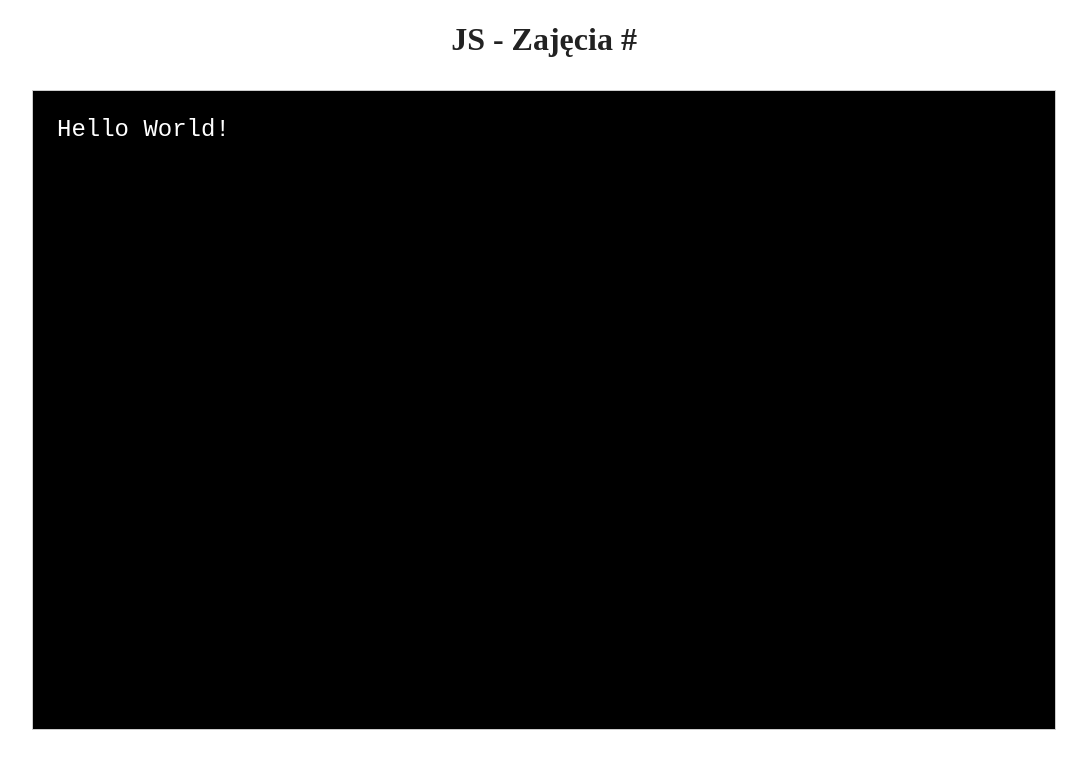
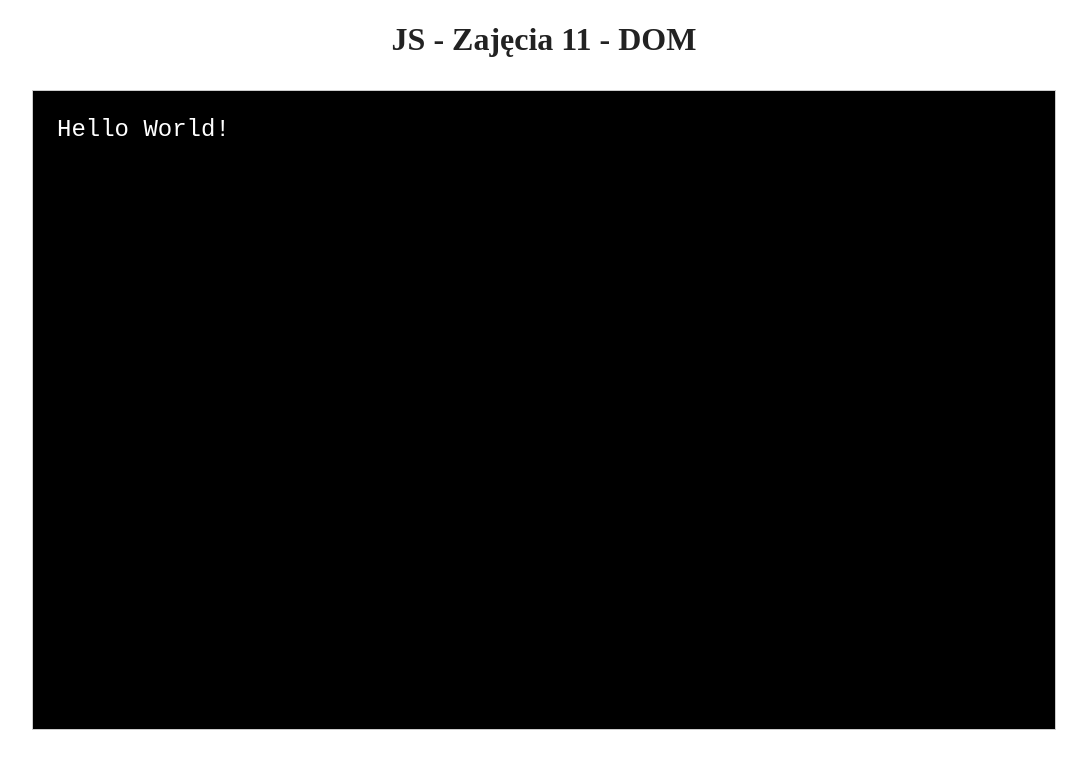
Before and after one commit to aborzym/js-11, a website built with Parcel: page index.html in a window 1280 px wide. Shown: the whole page, without its empty margins (96-1183 px from the left). Built offline with nearby package versions, Linux system fonts and the light colour scheme.

Commit message:
before lecture

```diff
--- a/index.html
+++ b/index.html
@@ -3,7 +3,7 @@
 
 <head>
   <meta charset="utf-8">
-  <title>JS - Zajęcia #</title>
+  <title>JS - Zajęcia 11 - DOM</title>
   <meta name="description" content="">
   <meta name="viewport" content="width=device-width, initial-scale=1">
 
@@ -27,7 +27,7 @@
 </head>
 
 <body>
-<h1 class="page-title">JS - Zajęcia #</h1>
+<h1 class="page-title">JS - Zajęcia 11 - DOM</h1>
 <div class="js-content">
   <code id="js-output"></code>
 </div>
```
Also changed, not shown: README.md.
